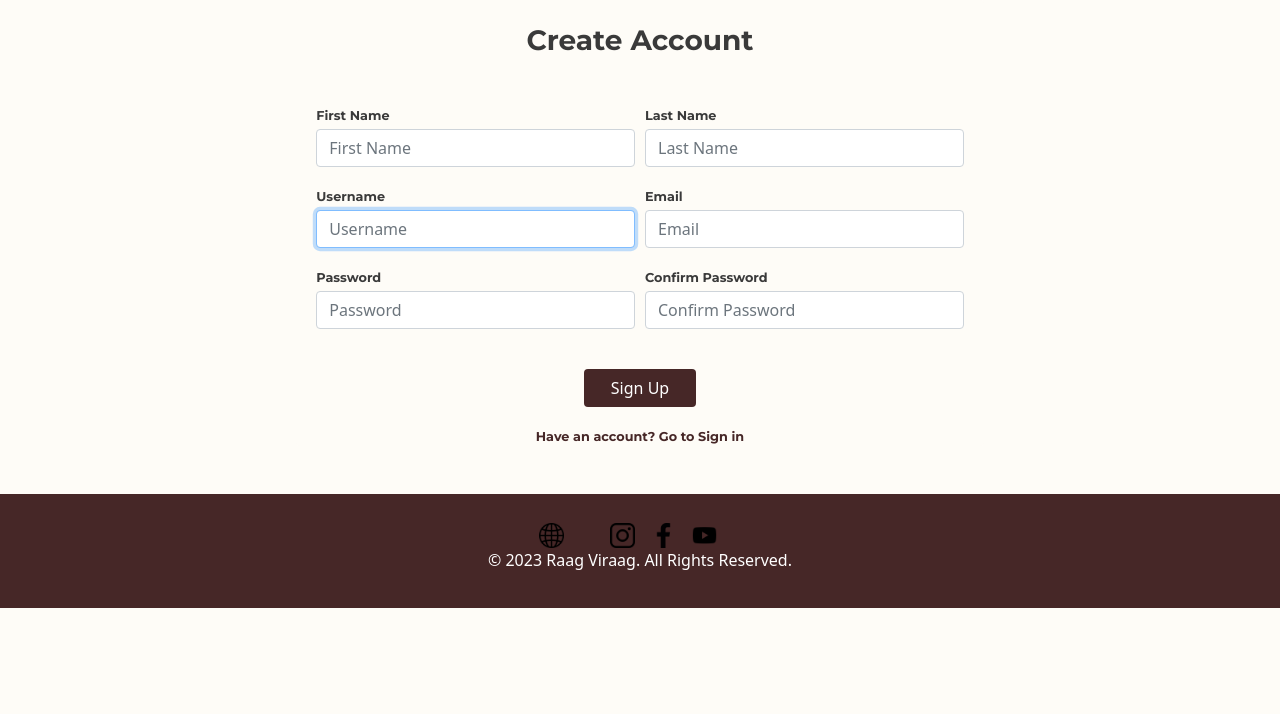
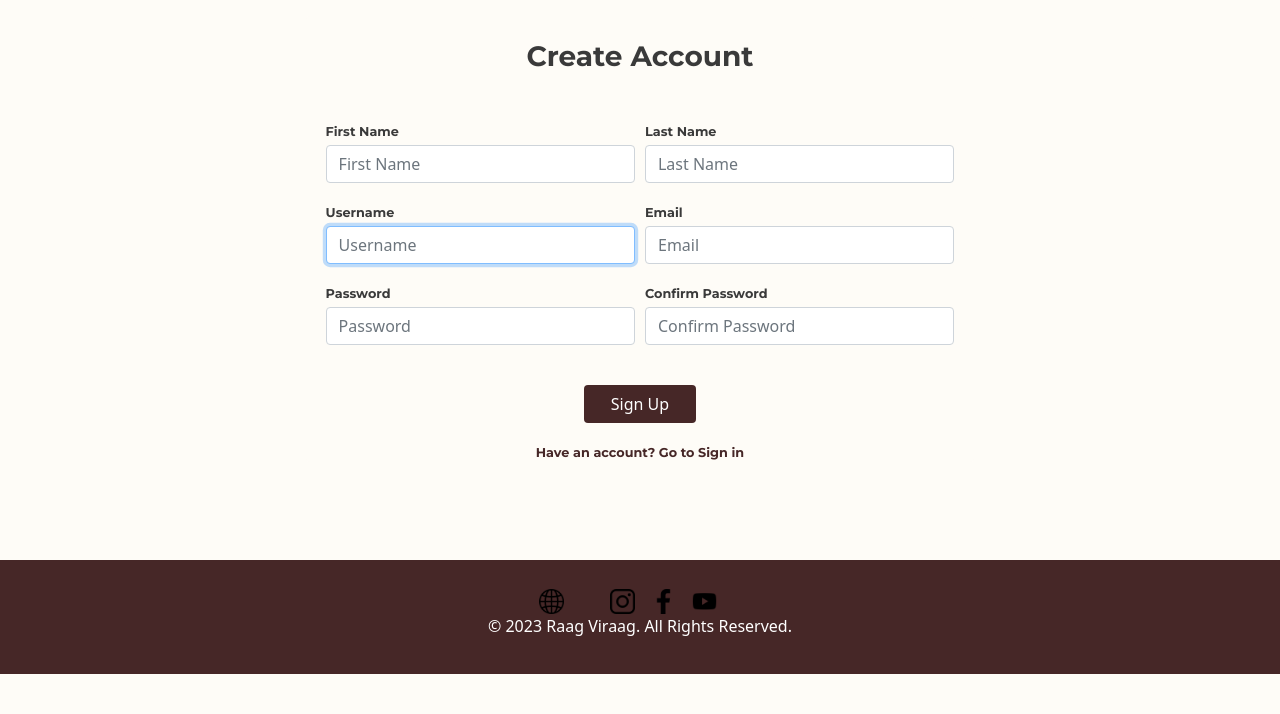
Before and after one commit to Devanshvora03/RaagViraag, a Django app: page /register/ in a window 1280 px wide. Shown: the part 86-800 px from the top of the page. Run offline with Django 4.2, Linux system fonts and the light colour scheme.

Commit message:
CSS Changes

```diff
--- a/blogApp/urls.py
+++ b/blogApp/urls.py
@@ -29,7 +29,7 @@ urlpatterns = [
     path('auth/', include('social_django.urls', namespace='social')),
     path('login/', CustomLoginView.as_view(redirect_authenticated_user=True, template_name='login.html',
                                            authentication_form=LoginForm), name='login'),
-    path('logout/', auth_views.LogoutView.as_view(template_name='index.html'), name='logout'),
+    path('logout/', auth_views.LogoutView.as_view(), name='logout'),
     path('password-reset/', ResetPasswordView.as_view(), name='password_reset'),
     path('password-reset-confirm/<uidb64>/<token>/',
          auth_views.PasswordResetConfirmView.as_view(template_name='password_reset_confirm.html'),
--- a/blogs/urls.py
+++ b/blogs/urls.py
@@ -1,9 +1,11 @@
 from .views import *
 from django.urls import path
+from django.contrib.auth import views as auth_views
 
 urlpatterns = [
     path('', BlogListView.as_view(), name='index'),
     path('register/', RegisterView.as_view(), name='register'),
+    path('logout/', auth_views.LogoutView.as_view(), name='logout'),
     path('contact/', contact, name='contact'),
     path('about/', about, name='about'),
     path('categories/', categories, name='categories'),
--- a/static/css/style.css
+++ b/static/css/style.css
@@ -287,3 +287,11 @@ body {
 .blog_width{
   width: 70%;
 }
+
+.login_height{
+  height: 70vh;
+}
+
+.signup_height{
+height: 70vh;
+}
--- a/templates/index.html
+++ b/templates/index.html
@@ -42,4 +42,6 @@
         </div>
     </div>
 
+    <a href="{% url 'logout' %}">Logout</a>
+
     {% endblock content %}
--- a/templates/login.html
+++ b/templates/login.html
@@ -8,7 +8,7 @@
 <div class="main_background">
 <div class="form-content p-3">
     <div class="container">
-        <div class="row justify-content-center">
+        <div class="row justify-content-center login_height p-5">
             <div class="col-lg-5">
                 <div class="card shadow-lg border-0 rounded-lg mt-0 mb-3 small_container">
                     <div class=" justify-content-center">
--- a/templates/register.html
+++ b/templates/register.html
@@ -5,7 +5,7 @@
 {% block content %}
     <div class="form-content main_background">
 		<div class="container">
-            <div class="row justify-content-center">
+            <div class="row justify-content-center signup_height p-3">
                 <div class="col-lg-7">
                     <div class="card shadow-lg border-0 rounded-lg mt-0 mb-5 small_container">
                         <div class=" justify-content-center">
```
